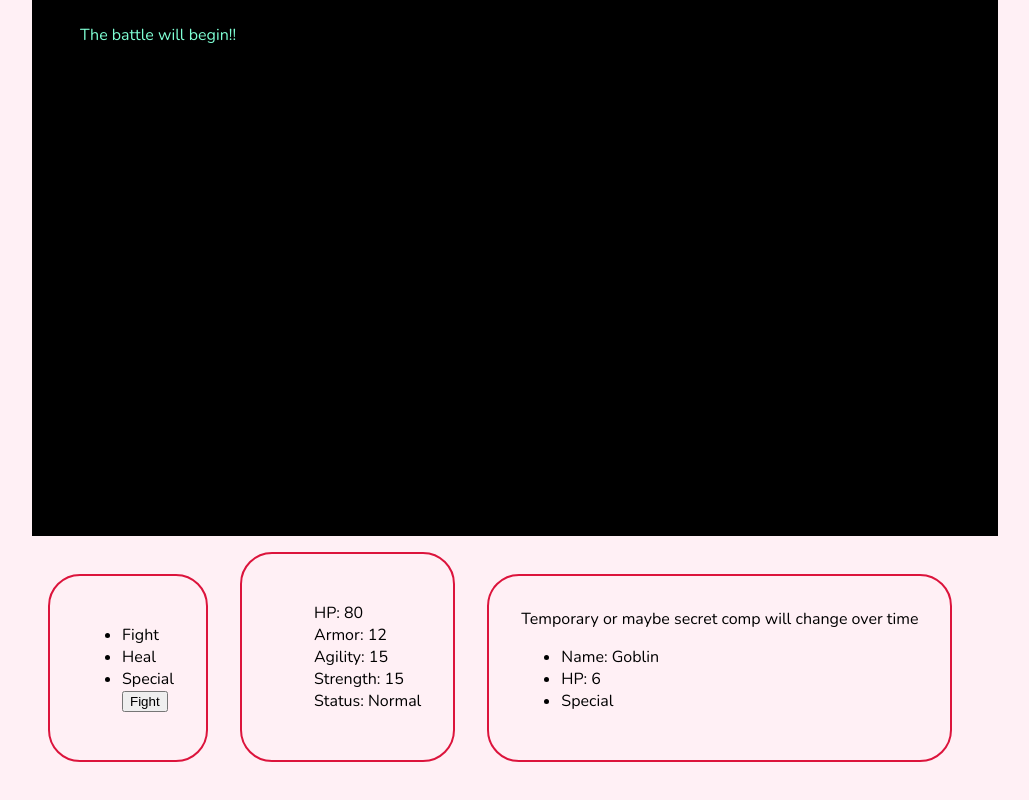
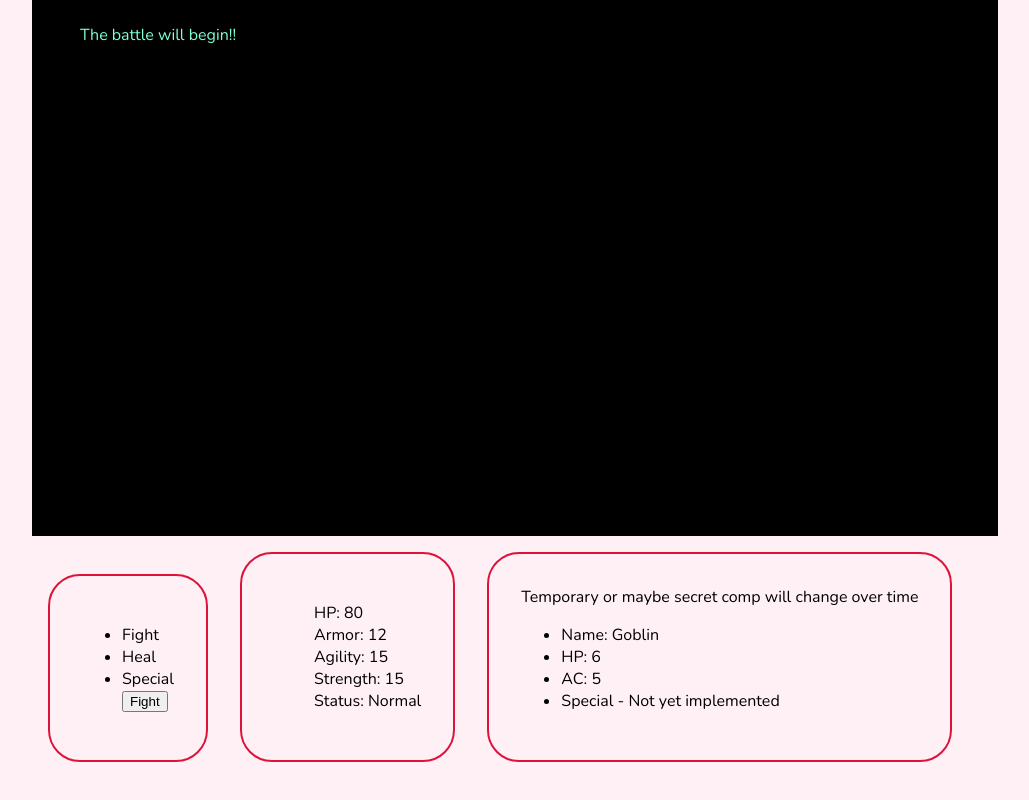
Before and after one commit to JF-LL-codebuds/react-play-study-fe, a React app: page /gamelayout in a window 1280 px wide. Shown: the part 298-1098 px from the top of the page, without its empty margins (16-1045 px from the left). Built offline with nearby package versions, Linux system fonts and the light colour scheme; a web font is replaced by a local one.

Commit message:
tweaked enemy comp to show more usefull stuf

```diff
--- a/src/components/gamelayout/EnemyComp.js
+++ b/src/components/gamelayout/EnemyComp.js
@@ -15,6 +15,7 @@ function EnemyComp({ enemy }) {
   const {
     name,
     hitPoints,
+    armorClass,
   } = enemy;
 
   return (
@@ -23,7 +24,8 @@ function EnemyComp({ enemy }) {
       <ul>
         <li>Name: {name}</li>
         <li>HP: {hitPoints}</li>
-        <li>Special</li>
+        <li>AC: {armorClass}</li>
+        <li>Special - Not yet implemented</li>
       </ul>
     </section>
   );
```
